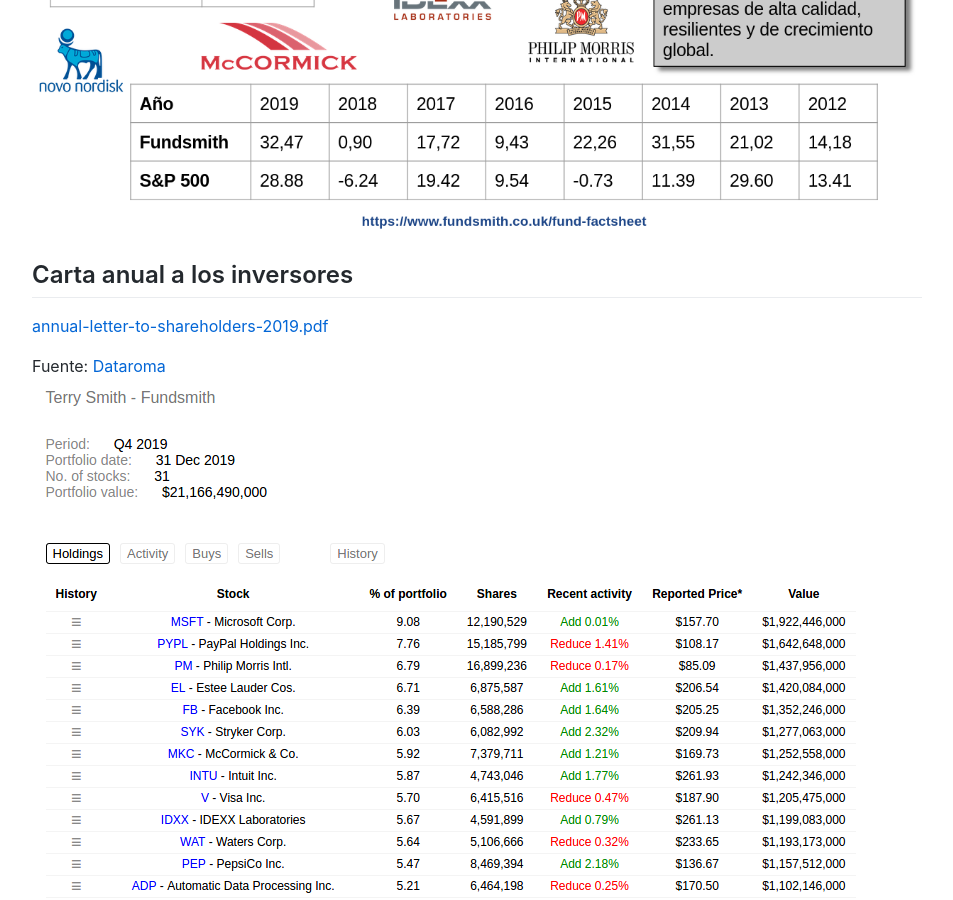
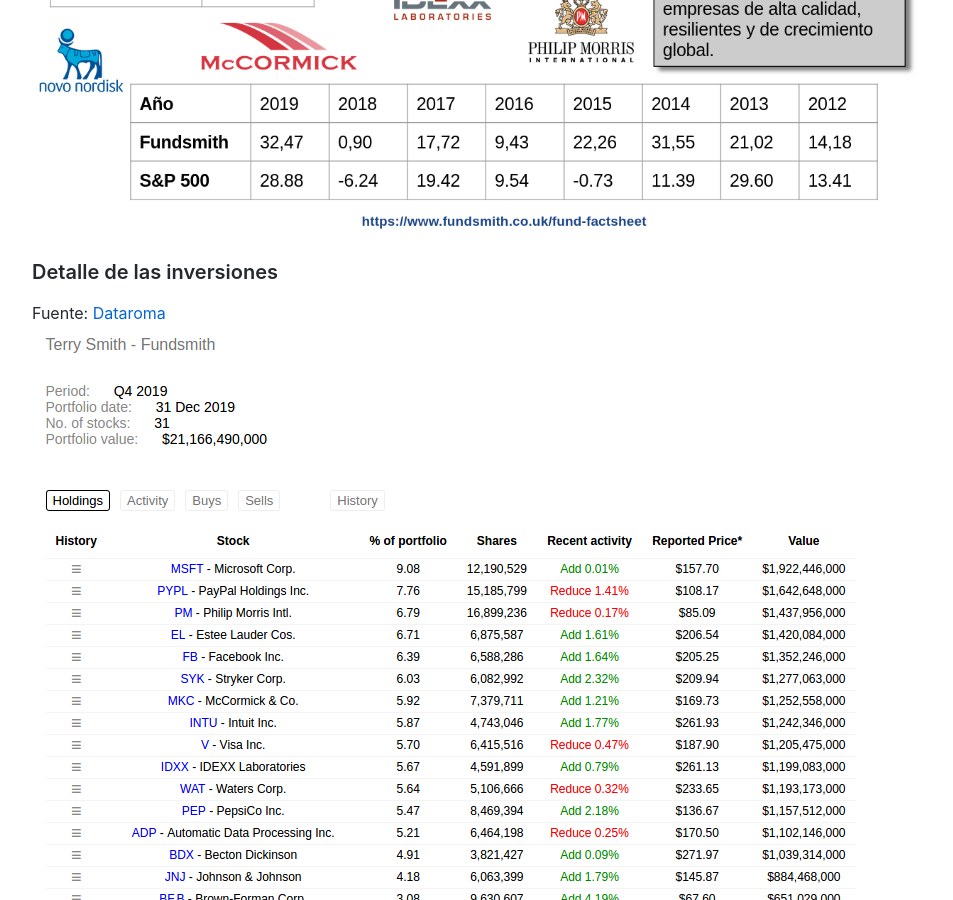
Before and after one commit to Akira3030/formacion, a Jekyll site: the page built from articulos/inversiones/terry-smith-funsmith.md, in a window 1280 px wide and 900 px high, scrolled down 578 px. Shown: the whole window, without its empty margins (163-1116 px from the left). Built offline with Jekyll 4.4.1, drawn with Linux system fonts in a browser that asks for light colours; our own code applies the rules of GitHub Pages for plain Markdown files.

Commit message:
Update terry-smith-funsmith.md

```diff
--- a/articulos/inversiones/terry-smith-funsmith.md
+++ b/articulos/inversiones/terry-smith-funsmith.md
@@ -4,12 +4,15 @@
 
 ![]({{ site.site_url }}/assets/img/fundsmith.png)
 
+### Detalle de las inversiones
+
+Fuente: [Dataroma](https://www.dataroma.com/m/holdings.php?m=FS)
+![]({{ site.site_url }}/assets/img/terry_smith.png)
+
 ## Carta anual a los inversores
 
 [annual-letter-to-shareholders-2019.pdf](https://www.fundsmith.co.uk/docs/default-source/analysis---annual-letters/annual-letter-to-shareholders-2019.pdf?sfvrsn=6)
 
-Fuente: [Dataroma](https://www.dataroma.com/m/holdings.php?m=FS)
-![]({{ site.site_url }}/assets/img/terry_smith.png)
 
 
 ## Frases
```
